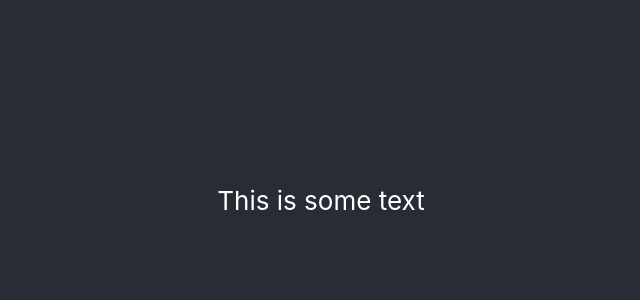
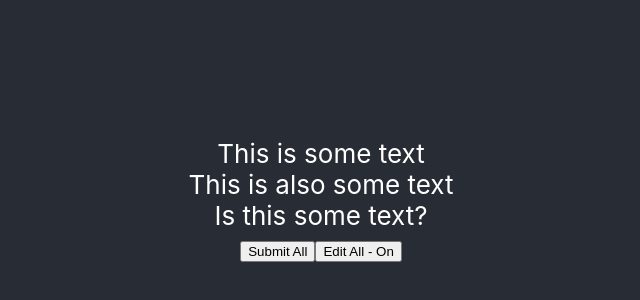
Before and after one commit to gTambo/editable-react-form, a React (Create React App) app: page / in a window 1280 px wide. Shown: the part 200-500 px from the top of the page, without its empty margins (319-959 px from the left). Built offline with nearby package versions, Linux system fonts and the light colour scheme.

Commit message:
Set up edit all and submit all

```diff
--- a/src/components/EditableView/ControlView.tsx
+++ b/src/components/EditableView/ControlView.tsx
@@ -1,20 +1,88 @@
 // import { EditModeView } from "./EditModeView";
 // import StaticView from "./StaticView";
-import { useState } from 'react';
+import { useRef, useState } from 'react';
 import { EditableTextField } from '../FormElements/EditableTextField';
 
 export default function ControlView() {
-    const [editMode, setEditMode] = useState(false);
-    // const [userText, setUserText] = useState<string>('This is some text');
+    const [editMode1, setEditMode1] = useState(false);
+    const [editMode2, setEditMode2] = useState(false);
+    const [editMode3, setEditMode3] = useState(false);
+    const [editAll, setEditAll] = useState<boolean>(false);
+    const [userText1, setUserText1] = useState<string>('This is some text');
+    const [userText2, setUserText2] = useState<string>('This is also some text');
+    const [userText3, setUserText3] = useState<string>('Is this some text?');
+    const input1Ref = useRef<HTMLInputElement>(null);
+    const input2Ref = useRef<HTMLInputElement>(null);
+    const input3Ref = useRef<HTMLInputElement>(null);
 
-    // let editMode: boolean = false;
-    const toggleEditMode = () => {
-        setEditMode(!editMode);
+    const editAllOn = () => {
+        setEditMode1(true);
+        setEditMode2(true);
+        setEditMode3(true);
+        setEditAll(true);
     }
 
+    const editAllOff = () => {
+        setEditMode1(false);
+        setEditMode2(false);
+        setEditMode3(false);
+        setEditAll(false);
+    }
+
+    const submitAll = (e: React.FormEvent<HTMLElement>) => {
+        e.preventDefault();
+
+
+        if(input1Ref.current?.value) {
+            console.log('updated userText1: ', input1Ref.current.value);
+            setUserText1(input1Ref.current.value);
+        } else console.log('nothing changed...');
+
+
+        if(input2Ref.current?.value) {
+            console.log('updated userText2: ', input2Ref.current.value);
+            setUserText2(input2Ref.current.value);
+        } else console.log('nothing changed...');
+
+        if(input3Ref.current?.value) {
+            console.log('updated userText3: ', input3Ref.current.value);
+            setUserText3(input3Ref.current.value);
+        } else console.log('nothing changed...');
+
+        editAllOff();
+    }
+
+    const passable = [{
+        editMode: editMode1,
+        setEditMode: setEditMode1,
+        userText: userText1,
+        setUserText: setUserText1,
+        inputRef: input1Ref
+    },
+    {
+        editMode: editMode2,
+        setEditMode: setEditMode2,
+        userText: userText2,
+        setUserText: setUserText2,
+        inputRef: input2Ref
+    },
+    {
+        editMode: editMode3,
+        setEditMode: setEditMode3,
+        userText: userText3,
+        setUserText: setUserText3,
+        inputRef: input3Ref
+    }
+    ];
+
     return (
-        <>
-            <EditableTextField />
-        </>
+        <div >
+            <EditableTextField inherited={passable[0]} elIndex={0} />
+            <EditableTextField inherited={passable[1]} elIndex={0} />
+            <EditableTextField inherited={passable[2]} elIndex={0} />
+            <input type='button' value="Submit All" onClick={submitAll} />
+            { editAll ? <input type="button" value="Edit All - Off" onClick={editAllOff} />
+            : <input type="button" value="Edit All - On" onClick={editAllOn} /> }
+        </div>
     )
 }
--- a/src/components/FormElements/EditableTextField.tsx
+++ b/src/components/FormElements/EditableTextField.tsx
@@ -1,30 +1,49 @@
-import { useState, useEffect } from "react";
+import { useEffect } from "react";
 
 
 export const EditableTextField = (props: any) => {
-    const [editMode, setEditMode] = useState(false);
-    const [userText, setUserText] = useState<string>('This is some text');
+    const { editMode, setEditMode, userText, setUserText, inputRef } = props.inherited;
 
-    const updateText = (newText: string) => {
-        setUserText(newText);
+    const updateText = (e: React.ChangeEvent<HTMLInputElement>) => {
+        e.preventDefault();
+        setUserText(e.currentTarget.value);
     }
 
-    const submit = (event: any) => {
+    const handleFocus = (e: React.ChangeEvent<HTMLDivElement>) => {
+        setEditMode(true);
+        setUserText(e.currentTarget.textContent);
+    }
+    // const handleBlur = (e: React.ChangeEvent<HTMLInputElement>) => {
+    //     e.preventDefault();
+    //     // setUserText(e.currentTarget.placeholder);
+    //     // setEditMode(false);
+    // }
+
+    const submit = (event: React.FormEvent<HTMLElement>) => {
         event.preventDefault();
         setEditMode(false);
     }
 
     useEffect(() => {
 
-    }, [userText, editMode]);
+    }, [userText, editMode, inputRef]);
 
     return(
-        <>
-            {!editMode ? <div onClick={() => setEditMode(true)}>{userText}</div>
-            : <form id="editable-input" onSubmit={submit}>
-                <input autoFocus type="text"  placeholder={userText} onChange={e => updateText(e.target.value)} />
-            </ form>}
-        </>
+
+            !editMode
+            ?
+            <div tabIndex={props.elIndex} onFocus={e => handleFocus(e)} >{userText}</div>
+            : <form tabIndex={props.elIndex + 1} id="editable-input" onSubmit={submit}>
+                <input ref={inputRef}
+                       autoFocus
+                       type="text"
+                    //    defaultValue={userText}
+                       placeholder={userText}
+                       onChange={e => updateText(e)}
+                    //    onBlur={e => handleBlur(e)}
+                       />
+            </ form>
+
 
     )
 }
```
